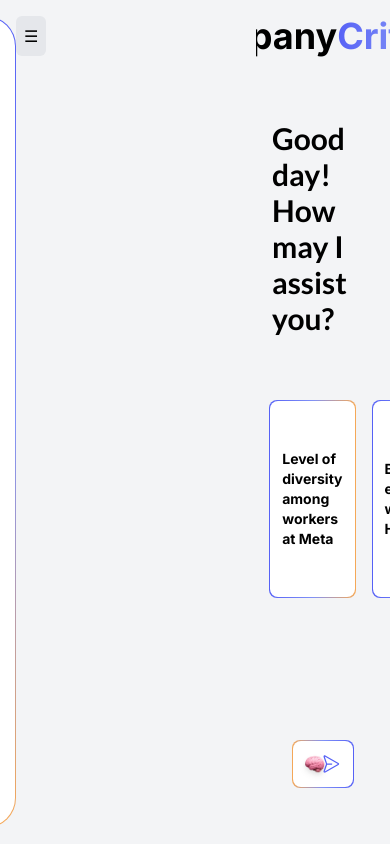
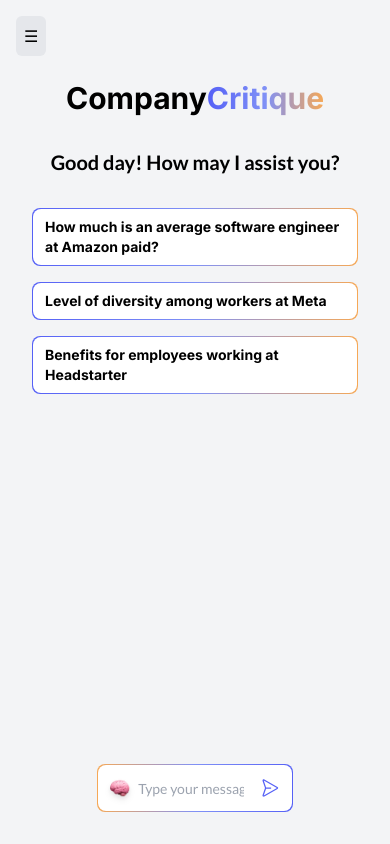
Before and after one commit to VriaA/CompanyCritique, a Next.js app: page / in a window 390 px wide. Built offline with nearby package versions, Linux system fonts and the light colour scheme.

Commit message:
included responsiveness

```diff
--- a/app/page.js
+++ b/app/page.js
@@ -44,17 +44,56 @@ export default function Home() {
   };
 
   return (
-    <div className={`flex h-screen ${darkMode ? 'bg-[#111111] text-white' : 'bg-gray-100'}`}>
+    <div className={`flex flex-col h-screen ${darkMode ? 'bg-[#111111] text-white' : 'bg-gray-100'}`}>
       {/* Hamburger menu for mobile */}
       <button
         onClick={toggleSidebar}
-        className="lg:hidden fixed top-4 left-4 z-20 p-2 rounded-md bg-gray-200"
+        className="lg:hidden fixed top-4 left-4 z-20 p-2 rounded-md bg-gray-200 text-black"
       >
         ☰
       </button>
 
+      {/* Main content area */}
+      <div className="flex-1 flex flex-col overflow-y-auto relative p-4 lg:p-0 lg:ml-64">
+        {/* Welcome screen */}
+        <main className={`flex-1 flex flex-col items-center justify-start pt-16 lg:pt-0 lg:justify-center p-4 font-inter font-bold gap-4 lg:gap-8 ${darkMode ? 'text-white' : ''}`}>
+          <Link href="/">
+            <h1 className="text-3xl lg:text-4xl font-bold mb-4 lg:mb-8">
+              Company<span className="bg-gradient-to-r from-[#5661F6] via-[#8091F6] to-[#F6A856] text-transparent bg-clip-text">Critique</span>
+            </h1>
+          </Link>
+          <h2 className="text-xl lg:text-3xl font-bold mb-4 lg:mb-8 font-lato text-center">Good day! How may I assist you?</h2>
+
+          {/* Button container */}
+          <div className="flex flex-col lg:flex-row w-full max-w-4xl space-y-4 lg:space-y-0 lg:space-x-4">
+            <button onClick={() => document.querySelector('input').value = "How much is an average software engineer paid at...."} className="relative p-[1px] bg-gradient-to-r from-[#5661F6] via-[#8091F6] to-[#F6A856] rounded-lg w-full">
+              <span className={`block ${darkMode ? 'bg-[#111111]' : 'bg-white'} px-3 py-2 rounded-lg text-sm text-left h-full flex items-center`}>
+                How much is an average software engineer at Amazon paid?
+              </span>
+            </button>
+            <button onClick={() => document.querySelector('input').value = "Level of diversity among workers at ...."} className="relative p-[1px] bg-gradient-to-r from-[#5661F6] via-[#8091F6] to-[#F6A856] rounded-lg w-full">
+              <span className={`block ${darkMode ? 'bg-[#111111]' : 'bg-white'} px-3 py-2 rounded-lg text-sm text-left h-full flex items-center`}>
+                Level of diversity among workers at Meta
+              </span>
+            </button>
+            <button onClick={() => document.querySelector('input').value = "Benefits for employees working at ..."} className="relative p-[1px] bg-gradient-to-r from-[#5661F6] via-[#8091F6] to-[#F6A856] rounded-lg w-full">
+              <span className={`block ${darkMode ? 'bg-[#111111]' : 'bg-white'} px-3 py-2 rounded-lg text-sm text-left h-full flex items-center`}>
+                Benefits for employees working at Headstarter
+              </span>
+            </button>
+          </div>
+        </main>
+
+        {/* Chat interface */}
+        <main className="flex-1 flex flex-col mt-auto">
+          <MessagesContextProvider>
+            <Messages darkMode={darkMode} />
+          </MessagesContextProvider>
+        </main>
+      </div>
+
       {/* Sidebar */}
-      <aside className={`w-60 fixed top-4 left-4 bottom-4 overflow-y-auto p-[1px] bg-gradient-to-b from-[#5661F6] via-[#8091F6] to-[#F6A856] rounded-[30px] transition-transform duration-300 ease-in-out transform ${isSidebarOpen ? 'translate-x-0' : '-translate-x-full'} lg:translate-x-0`}>
+      <aside className={`w-64 fixed top-0 left-0 bottom-0 overflow-y-auto p-[1px] bg-gradient-to-b from-[#5661F6] via-[#8091F6] to-[#F6A856] transition-transform duration-300 ease-in-out transform ${isSidebarOpen ? 'translate-x-0' : '-translate-x-full'} lg:translate-x-0 lg:top-4 lg:left-4 lg:bottom-4 lg:rounded-[30px] z-30`}>
         <div className={`h-full ${darkMode ? 'bg-[#111111]' : 'bg-white'} p-4 flex flex-col items-center rounded-[29px]`}>
           <button onClick={handleClearConversations} className={`mb-6 w-full max-w-[200px] ${darkMode ? 'bg-[#111111] text-white' : 'bg-white text-black'} py-2 px-4 rounded-[12px] relative overflow-hidden
                      before:absolute before:inset-0 before:bg-gradient-to-r before:from-[#5661F6] before:via-[#8091F6] before:to-[#F6A856] before:rounded-[12px]
@@ -104,47 +143,10 @@ export default function Home() {
         </div>
       </aside>
 
-      {/* Main content area */}
-      <div className="flex-1 ml-64 flex flex-col overflow-y-auto relative">
-        {/* Welcome screen */}
-        <main className={`flex-1 flex flex-col mb-10 items-center justify-center p-4 font-inter font-bold gap-8 ${darkMode ? 'text-white' : ''}`}>
-          <Link href="/">
-            <h1 className="text-4xl font-bold mb-8">
-              Company<span className="text-4xl font-bold mb-8 bg-gradient-to-r from-[#5661F6] via-[#8091F6] to-[#F6A856] text-transparent bg-clip-text">Critique</span>
-            </h1>
-          </Link>
-          <h2 className="text-3xl font-bold mb-8 font-lato">Good day! How may I assist you?</h2>
-          <div className="flex space-x-4">
-            <button onClick={() => document.querySelector('input').value = "How much is an average software engineer paid at...."} className="relative p-[1px] bg-gradient-to-r from-[#5661F6] via-[#8091F6] to-[#F6A856] rounded-lg">
-              <span className="block bg-white px-3 py-2 rounded-lg text-sm text-left h-full flex items-center">
-                How much is an average software engineer at Amazon paid?
-              </span>
-            </button>
-            <button onClick={() => document.querySelector('input').value = "Level of diversity among workers at ...."} className="relative p-[1px] bg-gradient-to-r from-[#5661F6] via-[#8091F6] to-[#F6A856] rounded-lg">
-              <span className="block bg-white px-3 py-2 rounded-lg text-sm text-left h-full flex items-center">
-                Level of diversity among workers at Meta
-              </span>
-            </button>
-            <button onClick={() => document.querySelector('input').value = "Benefits for employees working at ..."} className="relative p-[1px] bg-gradient-to-r from-[#5661F6] via-[#8091F6] to-[#F6A856] rounded-lg">
-              <span className="block bg-white px-3 py-2 rounded-lg text-sm text-left h-full flex items-center">
-                Benefits for employees working at Headstarter
-              </span>
-            </button>
-          </div>
-        </main>
-
-        {/* Chat interface */}
-        <main className="flex-1 flex flex-col mb-10 mt-0">
-          <MessagesContextProvider>
-            <Messages darkMode={darkMode} />
-          </MessagesContextProvider>
-        </main>
-      </div>
-
       {/* Overlay for mobile when sidebar is open */}
       {isSidebarOpen && (
         <div
-          className="fixed inset-0 bg-black bg-opacity-50 z-10 lg:hidden"
+          className="fixed inset-0 bg-black bg-opacity-50 z-20 lg:hidden"
           onClick={toggleSidebar}
         ></div>
       )}
```
